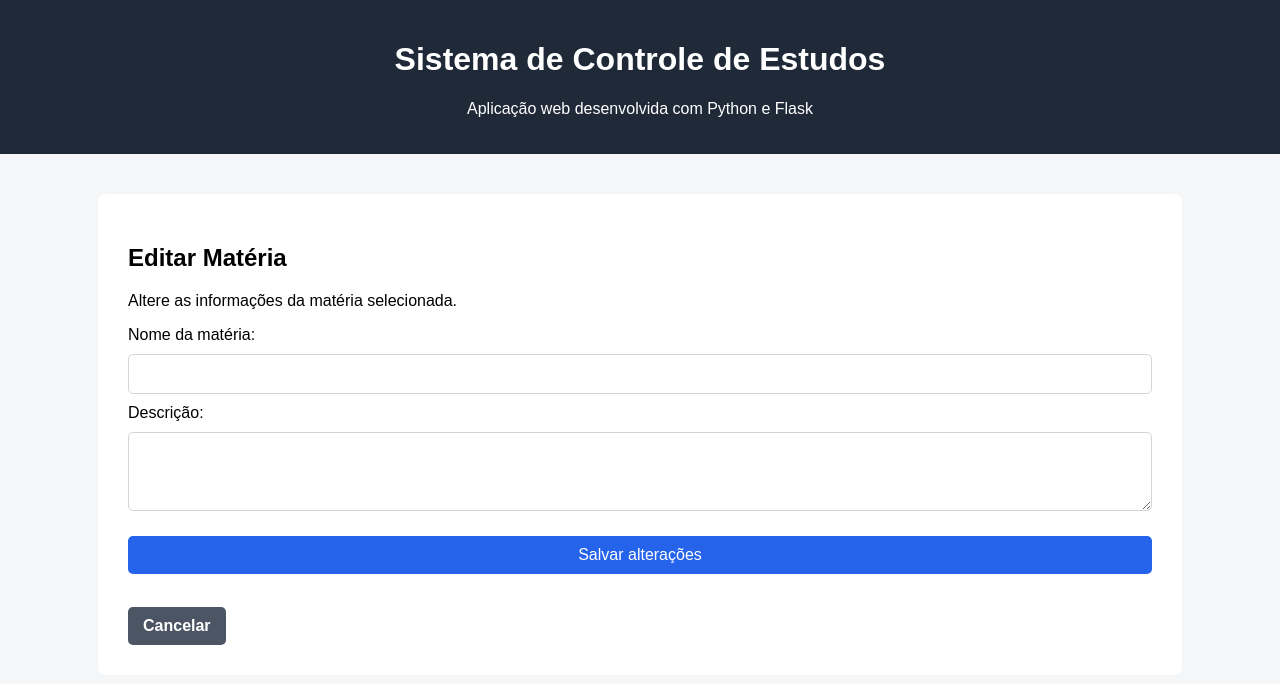
After one commit to gabsoares0/sistema-controle-estudos, a Flask app: template templates/editar_materia.html in a window 1280 px wide. The commit adds this page. Shown: the top 684 px of the page. Run offline with Flask 3, Linux system fonts and the light colour scheme; the template is opened without the code that fills it, so the values that code supplies are empty.

Commit message:
Adiciona edicao de materias e sessoes

```diff
--- a/app.py
+++ b/app.py
@@ -116,6 +116,36 @@ def materias():
 
     return render_template("materias.html", materias=lista_materias)
 
+@app.route("/materias/editar/<int:id>", methods=["GET", "POST"])
+def editar_materia(id):
+    conexao = conectar_banco()
+    cursor = conexao.cursor()
+
+    if request.method == "POST":
+        nome = request.form["nome"]
+        descricao = request.form["descricao"]
+
+        cursor.execute("""
+            UPDATE materias
+            SET nome = ?, descricao = ?
+            WHERE id = ?
+        """, (nome, descricao, id))
+
+        conexao.commit()
+        conexao.close()
+
+        return redirect(url_for("materias"))
+
+    cursor.execute("SELECT * FROM materias WHERE id = ?", (id,))
+    materia = cursor.fetchone()
+
+    conexao.close()
+
+    if materia is None:
+        return redirect(url_for("materias"))
+
+    return render_template("editar_materia.html", materia=materia)
+
 @app.route("/materias/excluir/<int:id>", methods=["POST"])
 def excluir_materia(id):
     conexao = conectar_banco()
@@ -177,6 +207,45 @@ def sessoes():
         data_atual=data_atual
     )
 
+@app.route("/sessoes/editar/<int:id>", methods=["GET", "POST"])
+def editar_sessao(id):
+    conexao = conectar_banco()
+    cursor = conexao.cursor()
+
+    if request.method == "POST":
+        materia_id = request.form["materia_id"]
+        descricao = request.form["descricao"]
+        duracao = request.form["duracao"]
+        data_estudo = request.form["data"]
+
+        cursor.execute("""
+            UPDATE sessoes_estudo
+            SET materia_id = ?, descricao = ?, duracao = ?, data = ?
+            WHERE id = ?
+        """, (materia_id, descricao, duracao, data_estudo, id))
+
+        conexao.commit()
+        conexao.close()
+
+        return redirect(url_for("sessoes"))
+
+    cursor.execute("SELECT * FROM sessoes_estudo WHERE id = ?", (id,))
+    sessao = cursor.fetchone()
+
+    cursor.execute("SELECT * FROM materias ORDER BY nome ASC")
+    materias = cursor.fetchall()
+
+    conexao.close()
+
+    if sessao is None:
+        return redirect(url_for("sessoes"))
+
+    return render_template(
+        "editar_sessao.html",
+        sessao=sessao,
+        materias=materias
+    )
+
 @app.route("/sessoes/excluir/<int:id>", methods=["POST"])
 def excluir_sessao(id):
     conexao = conectar_banco()
--- a/templates/base.html
+++ b/templates/base.html
@@ -119,6 +119,29 @@
             margin: 0;
         }
 
+            .secondary {
+            background-color: #4b5563;
+        }
+
+        .secondary:hover {
+            background-color: #374151;
+        }
+
+        .actions {
+            display: flex;
+            gap: 8px;
+            align-items: center;
+            flex-wrap: wrap;
+        }
+
+        .actions form {
+            margin: 0;
+        }
+
+        .actions .button {
+            margin-top: 0;
+        }
+
     </style>
 </head>
 <body>
--- /dev/null
+++ b/templates/editar_materia.html
@@ -0,0 +1,23 @@
+{% extends "base.html" %}
+
+{% block content %}
+
+<h2>Editar Matéria</h2>
+
+<p>Altere as informações da matéria selecionada.</p>
+
+<form method="POST" action="/materias/editar/{{ materia['id'] }}">
+    <label>Nome da matéria:</label>
+    <input type="text" name="nome" value="{{ materia['nome'] }}" required>
+
+    <label>Descrição:</label>
+    <textarea name="descricao" rows="3">{{ materia['descricao'] }}</textarea>
+
+    <button type="submit" class="button">Salvar alterações</button>
+</form>
+
+<br>
+
+<a href="/materias" class="button secondary">Cancelar</a>
+
+{% endblock %}
```
Also changed, not shown: templates/editar_sessao.html (added, +35 -0 lines), templates/materias.html (+7 -3 lines), templates/sessoes.html (+7 -3 lines).
